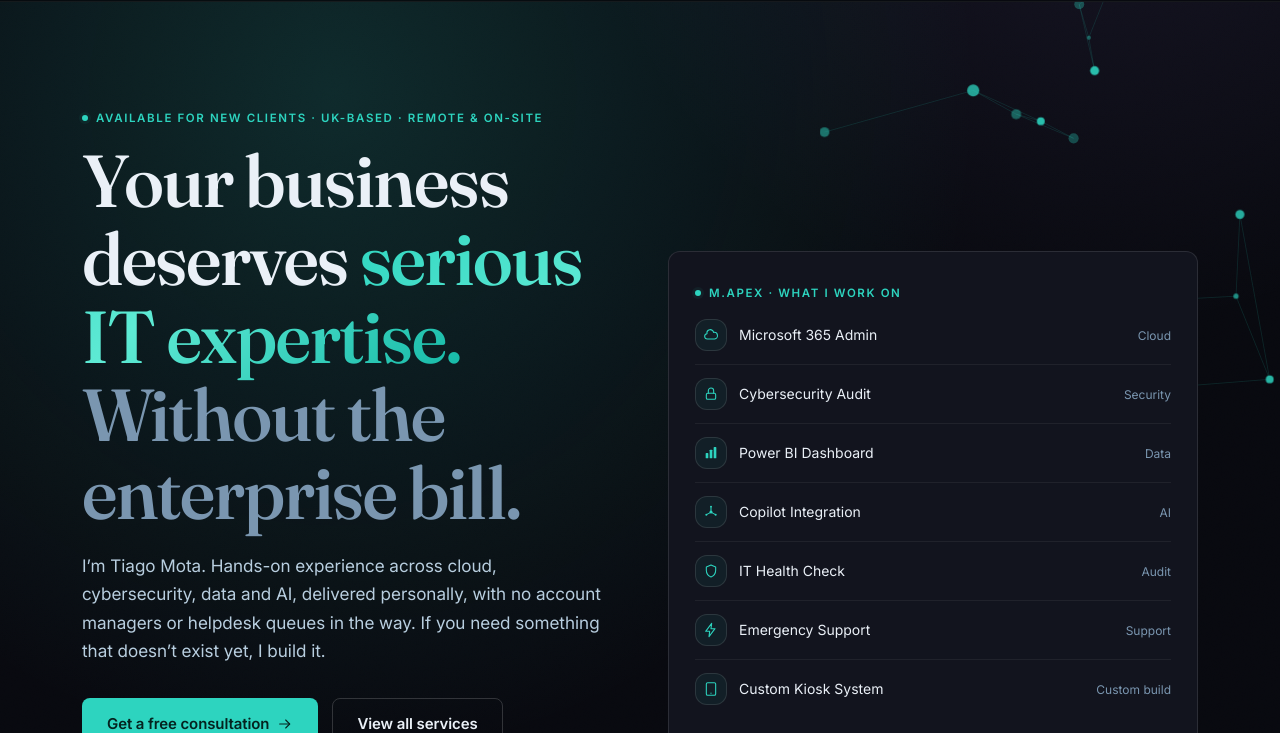
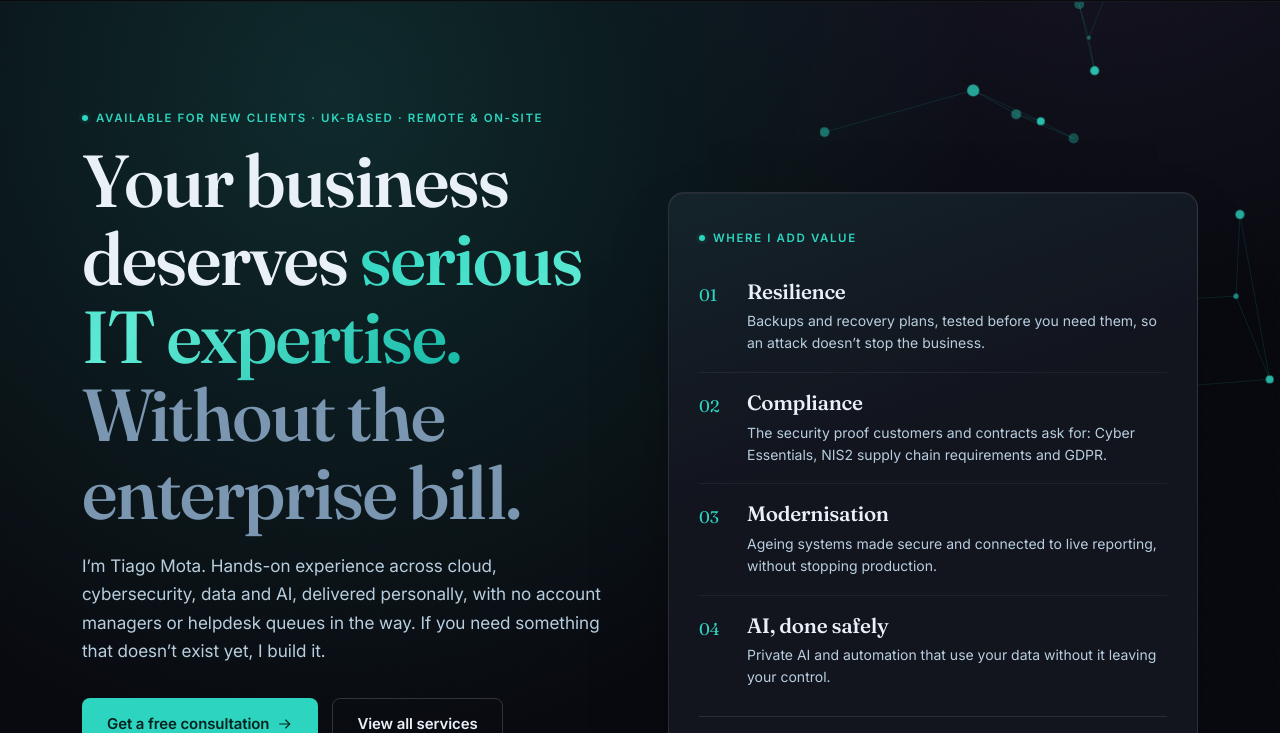
Before and after one commit to tiagomotabcl/mapexconsulting, a plain HTML site: page index.html in a window 1280 px wide. Shown: the part 67-800 px from the top of the page. Drawn offline with Linux system fonts and the light colour scheme.

Commit message:
Hero: replace task list with value card
Swap the "What I work on" task list for four outcome areas
(resilience, compliance, modernisation, safe AI) and a founder line.

Co-Authored-By: Claude Opus 5.5 <noreply@anthropic.com>
Claude-Session: https://claude.ai/code/session_014oddv61LBYZuDbsu8wzMxy

```diff
--- a/index.html
+++ b/index.html
@@ -433,6 +433,17 @@ p{line-height:1.65}
 .stat b[style*="1.55rem"]{font-size:2rem!important}
 @media (max-width:640px){.stat b,.stat b[style*="1.55rem"]{font-size:1.7rem!important}.eyebrow{letter-spacing:.1em}}
 .stat span{display:block;line-height:1.45;margin-top:4px}
+.vcard{position:relative;z-index:1;padding:30px 30px 24px;border-radius:var(--r3);background:linear-gradient(160deg,rgba(45,212,191,0.08),rgba(45,212,191,0) 40%),var(--card);border:1px solid var(--border2);box-shadow:0 30px 80px -40px rgba(0,0,0,0.8),inset 0 1px 0 rgba(255,255,255,0.05)}
+.vlist{list-style:none;margin:8px 0 0;padding:0}
+.vlist li{display:grid;grid-template-columns:44px 1fr;gap:4px;padding:18px 0;border-bottom:1px solid var(--border)}
+.vlist li:last-child{border-bottom:0}
+.vnum{font-family:var(--fd);font-size:1.05rem;color:var(--accent);font-variant-numeric:tabular-nums;padding-top:2px}
+.vtitle{display:block;font-family:var(--fd);font-weight:560;font-size:1.3rem;letter-spacing:-0.015em;color:var(--text);line-height:1.2}
+.vlist p{margin-top:6px;font-size:14px;line-height:1.55;color:var(--text2)}
+.vfoot{display:flex;align-items:center;gap:14px;margin-top:10px;padding-top:20px;border-top:1px solid var(--border2)}
+.vfoot b{display:block;font-size:14px;color:var(--text)}
+.vfoot span{display:block;font-size:12.5px;color:var(--text3);margin-top:2px;line-height:1.45}
+@media (max-width:640px){.vcard{padding:22px 20px 18px}.vtitle{font-size:1.18rem}.vlist li{grid-template-columns:36px 1fr;padding:15px 0}}
 </style>
 <script type="application/ld+json">
 {
@@ -558,45 +569,11 @@ p{line-height:1.65}
           <div class="stat"><b>UK</b><span>Based &amp; remote</span></div>
         </div>
       </div>
-      <div><div class="card" style="position:relative;z-index:1">
-    <div class="eyebrow" style="margin-bottom:4px">M.Apex &middot; What I work on</div>
-    <div class="status-row">
-      <div class="icon-tile" style="width:32px;height:32px"><svg class="i i-sm" aria-hidden="true" focusable="false"><use href="#i-cloud" xlink:href="#i-cloud"/></svg></div>
-      <span class="name">Microsoft 365 Admin</span>
-      <span class="status-label">Cloud</span>
-    </div>
-    <div class="status-row">
-      <div class="icon-tile" style="width:32px;height:32px"><svg class="i i-sm" aria-hidden="true" focusable="false"><use href="#i-lock" xlink:href="#i-lock"/></svg></div>
-      <span class="name">Cybersecurity Audit</span>
-      <span class="status-label">Security</span>
-    </div>
-    <div class="status-row">
-      <div class="icon-tile" style="width:32px;height:32px"><svg class="i i-sm" aria-hidden="true" focusable="false"><use href="#i-bars" xlink:href="#i-bars"/></svg></div>
-      <span class="name">Power BI Dashboard</span>
-      <span class="status-label">Data</span>
-    </div>
-    <div class="status-row">
-      <div class="icon-tile" style="width:32px;height:32px"><svg class="i i-sm" aria-hidden="true" focusable="false"><use href="#i-node" xlink:href="#i-node"/></svg></div>
-      <span class="name">Copilot Integration</span>
-      <span class="status-label">AI</span>
-    </div>
-    <div class="status-row">
-      <div class="icon-tile" style="width:32px;height:32px"><svg class="i i-sm" aria-hidden="true" focusable="false"><use href="#i-shield" xlink:href="#i-shield"/></svg></div>
-      <span class="name">IT Health Check</span>
-      <span class="status-label">Audit</span>
-    </div>
-    <div class="status-row">
-      <div class="icon-tile" style="width:32px;height:32px"><svg class="i i-sm" aria-hidden="true" focusable="false"><use href="#i-bolt" xlink:href="#i-bolt"/></svg></div>
-      <span class="name">Emergency Support</span>
-      <span class="status-label">Support</span>
-    </div>
-    <div class="status-row">
-      <div class="icon-tile" style="width:32px;height:32px"><svg class="i i-sm" aria-hidden="true" focusable="false"><use href="#i-tablet" xlink:href="#i-tablet"/></svg></div>
-      <span class="name">Custom Kiosk System</span>
-      <span class="status-label">Custom build</span>
-    </div>
-
-  </div></div>
+      <div><aside class="vcard" aria-label="Where I add value">
+    <div class="eyebrow" style="margin-bottom:6px">Where I add value</div>
+    <ol class="vlist"><li><span class="vnum">01</span><div><b class="vtitle">Resilience</b><p>Backups and recovery plans, tested before you need them, so an attack doesn’t stop the business.</p></div></li><li><span class="vnum">02</span><div><b class="vtitle">Compliance</b><p>The security proof customers and contracts ask for: Cyber Essentials, NIS2 supply chain requirements and GDPR.</p></div></li><li><span class="vnum">03</span><div><b class="vtitle">Modernisation</b><p>Ageing systems made secure and connected to live reporting, without stopping production.</p></div></li><li><span class="vnum">04</span><div><b class="vtitle">AI, done safely</b><p>Private AI and automation that use your data without it leaving your control.</p></div></li></ol>
+    <div class="vfoot"><div class="avatar" aria-hidden="true">TM</div><div><b>Tiago Mota</b><span>Founder. Runs IT for a multi-site manufacturer across the UK and Italy.</span></div></div>
+  </aside></div>
     </div>
   </div>
 </header>
--- a/style.css
+++ b/style.css
@@ -398,3 +398,14 @@ p{line-height:1.65}
 .stat b[style*="1.55rem"]{font-size:2rem!important}
 @media (max-width:640px){.stat b,.stat b[style*="1.55rem"]{font-size:1.7rem!important}.eyebrow{letter-spacing:.1em}}
 .stat span{display:block;line-height:1.45;margin-top:4px}
+.vcard{position:relative;z-index:1;padding:30px 30px 24px;border-radius:var(--r3);background:linear-gradient(160deg,rgba(45,212,191,0.08),rgba(45,212,191,0) 40%),var(--card);border:1px solid var(--border2);box-shadow:0 30px 80px -40px rgba(0,0,0,0.8),inset 0 1px 0 rgba(255,255,255,0.05)}
+.vlist{list-style:none;margin:8px 0 0;padding:0}
+.vlist li{display:grid;grid-template-columns:44px 1fr;gap:4px;padding:18px 0;border-bottom:1px solid var(--border)}
+.vlist li:last-child{border-bottom:0}
+.vnum{font-family:var(--fd);font-size:1.05rem;color:var(--accent);font-variant-numeric:tabular-nums;padding-top:2px}
+.vtitle{display:block;font-family:var(--fd);font-weight:560;font-size:1.3rem;letter-spacing:-0.015em;color:var(--text);line-height:1.2}
+.vlist p{margin-top:6px;font-size:14px;line-height:1.55;color:var(--text2)}
+.vfoot{display:flex;align-items:center;gap:14px;margin-top:10px;padding-top:20px;border-top:1px solid var(--border2)}
+.vfoot b{display:block;font-size:14px;color:var(--text)}
+.vfoot span{display:block;font-size:12.5px;color:var(--text3);margin-top:2px;line-height:1.45}
+@media (max-width:640px){.vcard{padding:22px 20px 18px}.vtitle{font-size:1.18rem}.vlist li{grid-template-columns:36px 1fr;padding:15px 0}}
```
